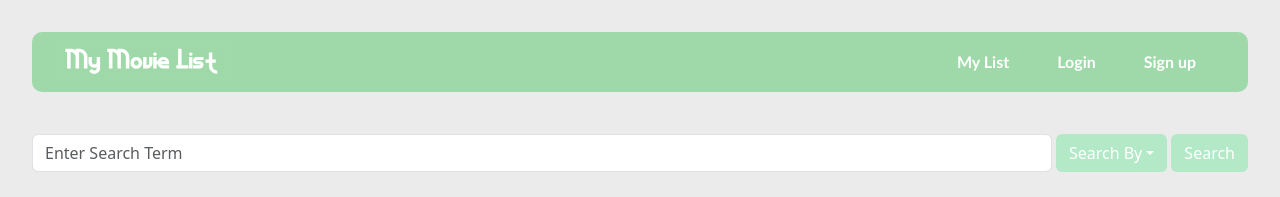
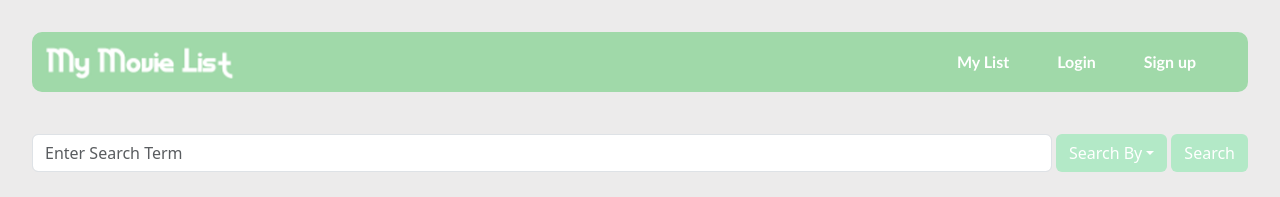
Before and after one commit to BrayanE02/MML, a React (Vite) app: page / in a window 1280 px wide. Shown: the top 197 px of the page. Built offline with nearby package versions, Linux system fonts and the light colour scheme; no server answers.

Commit message:
foxed nav

```diff
--- a/src/css/Nav.css
+++ b/src/css/Nav.css
@@ -15,7 +15,7 @@
 }
 
 .nav-logo{
-    margin-top:20px;
+
 
 }
 .nav-link{
@@ -23,3 +23,7 @@
     font-family: 'Gill Sans', 'Gill Sans MT', Calibri, 'Trebuchet MS', sans-serif;
     font-weight: bold;
 }
+
+.nav-logo{
+    width: 12rem;
+}
```
Also changed, not shown: src/assets/mmlfulltext.png.
